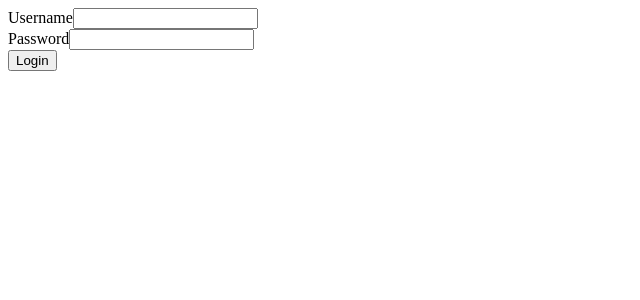
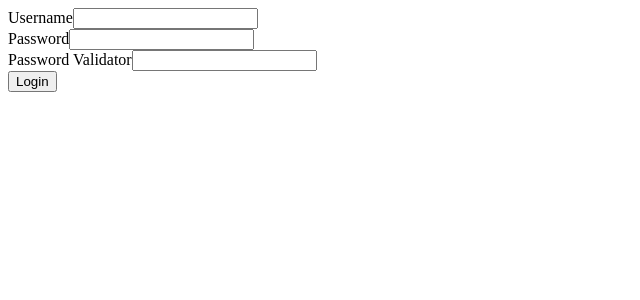
Before and after one commit to threezinedine/weather-station-dashboard-client, a React (Create React App) app: page /register in a window 1280 px wide. Shown: the top 300 px of the page, without its empty margins (0-640 px from the left). Built offline with nearby package versions, Linux system fonts and the light colour scheme.

Commit message:
pass test for the register page

```diff
--- a/src/pages/RegisterPage/RegisterPage.tsx
+++ b/src/pages/RegisterPage/RegisterPage.tsx
@@ -5,6 +5,9 @@ import React, {
 import {
     Form,
 } from "components"
+import {
+    FormFieldResponseProps,
+} from "components/Form"
 
 
 const RegisterPage: React.FC = () => {
@@ -50,6 +53,25 @@ const RegisterPage: React.FC = () => {
                                 message: "Password cannot contain the specical characters.",
                             },
                         ],
+                    },
+                    {
+                        name: "valid",
+                        label: "Password Validator",
+                        password: true,
+                        errors: [
+                            {
+                                validator: (value: string, fields: FormFieldResponseProps[]): boolean => {
+                                    let result = false
+                                    fields.forEach((field: FormFieldResponseProps) => {
+                                        if (field.name === "password") {
+                                            result = field.value !== value
+                                        }
+                                    })
+                                    return result
+                                },
+                                message: "Valid password does not match.",
+                            },
+                        ],
                     }
                 ]}
                 submitLabel="Login"
@@ -57,7 +79,7 @@ const RegisterPage: React.FC = () => {
                     console.log("Here")
                 }}
                 onSubmitError={() => {
-                    setErrorMessage("Login error")
+                    setErrorMessage("Register error")
 
                     setTimeout(() => {
                         setErrorMessage("")
--- /dev/null
+++ b/src/pages/layouts/Wrapper/WrapperProps.tsx
@@ -0,0 +1,6 @@
+import React from "react"
+
+
+export default interface WrapperProps {
+    children: React.ReactNode
+}
--- /dev/null
+++ b/src/pages/layouts/Wrapper/index.tsx
@@ -0,0 +1,4 @@
+import Wrapper from './Wrapper'
+
+
+export default Wrapper
--- /dev/null
+++ b/src/pages/layouts/index.tsx
@@ -0,0 +1,6 @@
+import Wrapper from "./Wrapper"
+
+
+export {
+    Wrapper,
+}
```
Also changed, not shown: src/pages/layouts/Wrapper/Wrapper.tsx (added, +17 -0 lines), 2 other files (tests, documents, lock files or other folders).
